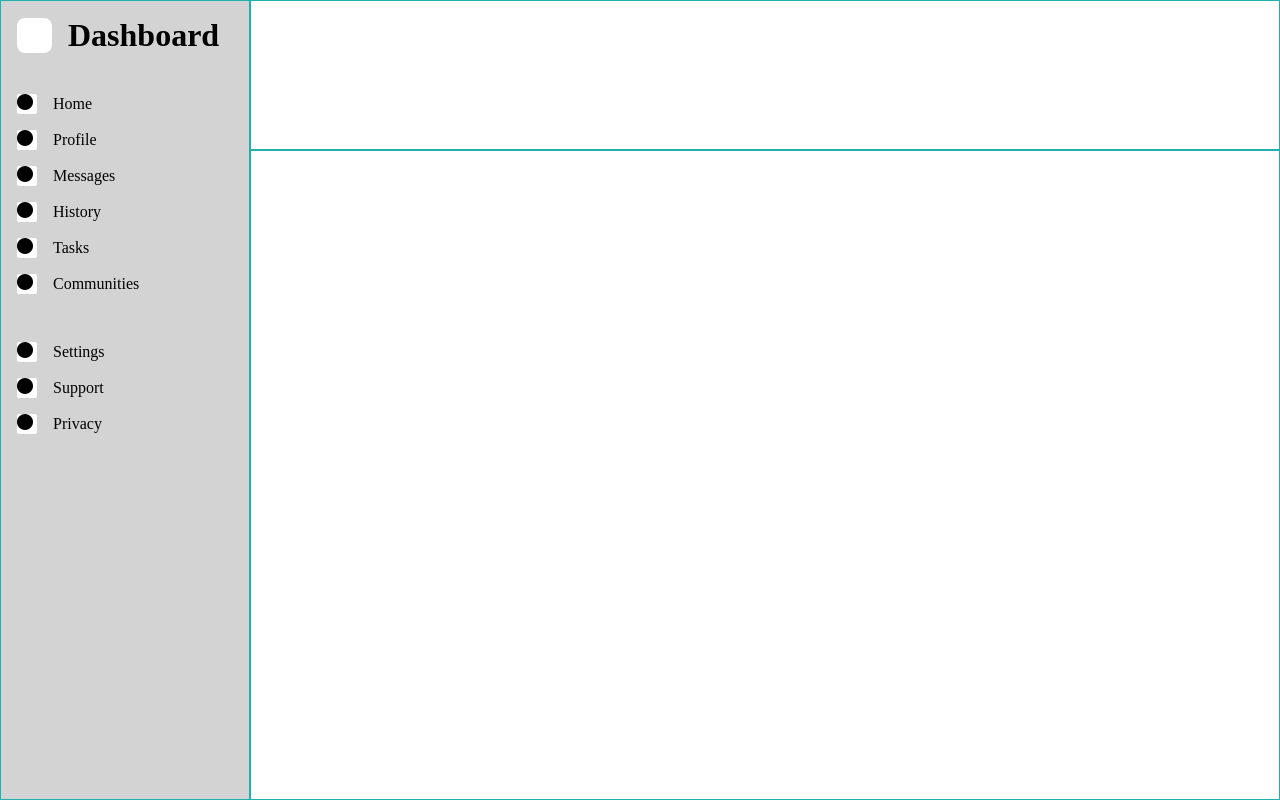
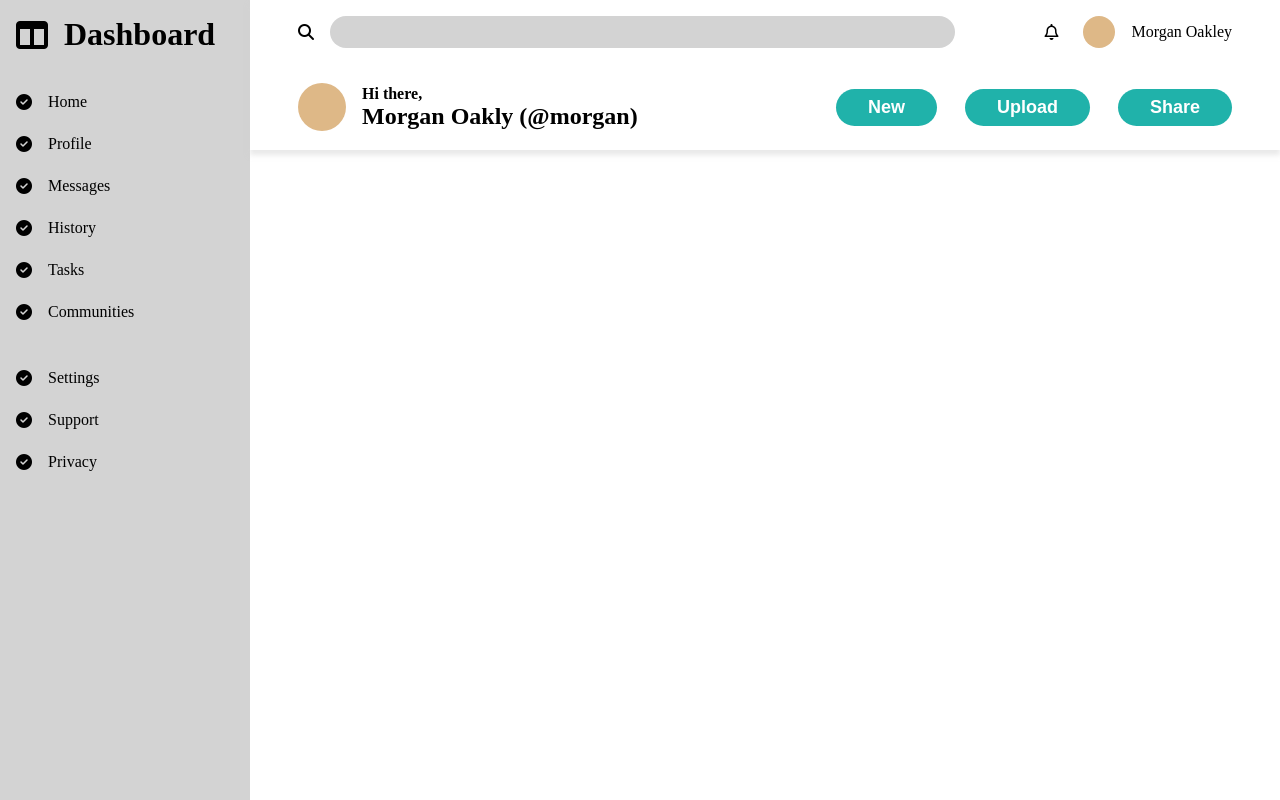
Before and after one commit to MMadlos/Admin-Dashboard-TOP-Project, a plain HTML site: page index.html in a window 1280 px wide. Drawn offline with Linux system fonts and the light colour scheme.

Commit message:
Add header content and some styles

```diff
--- a/index.html
+++ b/index.html
@@ -6,54 +6,79 @@
     <meta name="viewport" content="width=device-width, initial-scale=1.0">
     <title>Admin Dashboard Project (TOP)</title>
     <link rel="stylesheet" href="styles.css">
-    <script src="https://kit.fontawesome.com/dd30b8794e.js" crossorigin="anonymous"></script>
+    <script src="https://kit.fontawesome.com/e16da9793f.js" crossorigin="anonymous"></script>
 </head>
 <body>
     <div class="dashboard_container">
         <div id="sidebar">
             <div class="sidebar_title">
-                <div class="logo"></div>
+                <i class="fa-solid fa-table-columns"></i>
                 <h1>Dashboard</h1>
             </div>
             <div class="sidebar_nav">
-                <div class="primary_menu">
-                    <ul>
+                <ul class="primary_menu">
                     <li>
-                            <i class="fa-solid fa-circle"></i>
+                        <i class="fa-solid fa-circle-check"></i>
                         <p>Home</p></li>
                     <li>
-                            <i class="fa-solid fa-circle"></i>
+                        <i class="fa-solid fa-circle-check"></i>
                         <p>Profile</p></li>
                     <li>
-                            <i class="fa-solid fa-circle"></i>
+                        <i class="fa-solid fa-circle-check"></i>
                         <p>Messages</p></li>
                     <li>
-                            <i class="fa-solid fa-circle"></i>
+                        <i class="fa-solid fa-circle-check"></i>
                         <p>History</p></li>
                     <li>
-                            <i class="fa-solid fa-circle"></i>
+                        <i class="fa-solid fa-circle-check"></i>
                         <p>Tasks</p></li>
                     <li>
-                            <i class="fa-solid fa-circle"></i>
+                        <i class="fa-solid fa-circle-check"></i>
                         <p>Communities</p></li>
                 </ul>
-                </div>
-                <div class="secondary_menu">
-                    <ul>
+                <ul class="secondary_menu">
                     <li>
-                            <i class="fa-solid fa-circle"></i>
+                        <i class="fa-solid fa-circle-check"></i>
                         <p>Settings</p></li>
                     <li>
-                            <i class="fa-solid fa-circle"></i>
+
+                        <i class="fa-solid fa-circle-check"></i>
                         <p>Support</p></li>
                     <li>
-                            <i class="fa-solid fa-circle"></i>
+                        <i class="fa-solid fa-circle-check"></i>
                         <p>Privacy</p></li>
                 </ul>
             </div>
         </div>
+        <div id="header">
+            <div id="top_section">
+                <div id="search_container">
+                    <i class="fa-solid fa-magnifying-glass"></i>
+                    <div class="search_bar"></div>
                 </div>
-        <div id="header"></div>
+                <div id="settings_container">
+                    <i class="fa-regular fa-bell"></i>
+                    <div class="image"></div>
+                    <p id="userAccount">Morgan Oakley</p>
+                </div>
+            </div>
+            <div id="bottom_section">
+                <div class="user_container">
+                    <div class="img_xl"></div>
+                    <div class="user_text_container">
+                        <p class="title_greetings">Hi there,</p>
+                        <p class="title_user_name">Morgan Oakly (@morgan)</p>
+                    </div>
+
+                </div>
+
+                <div class="button_container">
+                    <button>New</button>
+                    <button>Upload</button>
+                    <button>Share</button>
+                </div>
+            </div>
+        </div>
         <main id="main_content"></main>
     </div>
 </body>
--- a/styles.css
+++ b/styles.css
@@ -21,7 +21,6 @@ body {
 
 .dashboard_container > * {
     background-color: white;
-    border: 1px solid lightseagreen;
 }
 
 
@@ -42,6 +41,10 @@ body {
     align-items: center;
     gap: 16px;
 
+}
+
+.sidebar_title > i {
+    font-size: 32px;
 }
 
 .logo {
@@ -68,10 +71,95 @@ li {
     align-items: center;
 }
 
-i {
-    content: "";
-    height: 20px;
-    width: 20px;
-    background-color: white;
-    border-radius: 2px;
+/* HEADER */
+
+#header {
+    padding: 16px 48px;
+    display: grid;
+    grid-template-rows: 1fr 2fr;
+    gap: 16px;
+
+    position: relative;
+    box-shadow: 0px 5px 5px rgb(211, 211, 211, 0.5);
 }
+
+#top_section {
+    display: grid;
+    grid-template-columns: 1fr auto;
+    gap: 80px;
+    margin-bottom: 16px;
+}
+
+#search_container {
+    display: grid;
+    grid-template-columns: auto 1fr;
+    gap: 16px;
+    align-items: center;
+}
+
+.search_bar {
+    min-width: 200px;
+    width: 100%;
+    height: 32px;
+    background-color: lightgrey;
+    border-radius: 16px;
+}
+
+#settings_container {
+    display: grid;
+    grid-template-columns: 1fr 1fr auto;
+    align-items: center;
+    text-align: center;
+    gap: 16px;
+}
+
+.image {
+    width: 32px;
+    aspect-ratio: 1;
+    background-color: burlywood;
+    border-radius: 100%
+}
+
+#bottom_section {
+    display: grid;
+    grid-template-columns: 1fr 1fr;
+    align-items: center;
+}
+
+.user_container {
+    display: grid;
+    grid-template-columns: auto 1fr;
+    gap: 16px;
+    align-items: center;
+}
+
+.img_xl {
+    width: 48px;
+    aspect-ratio: 1;
+    background-color: burlywood;
+    border-radius: 100%
+}
+
+.title_greetings {
+    font-weight: 800;
+}
+
+.title_user_name {
+    font-size: 24px;
+    font-weight: 800;
+}
+
+.button_container {
+    text-align: right;
+}
+
+button {
+    color: white;
+    font-size: 18px;
+    font-weight: 800;
+    padding: 8px 32px;
+    border-radius: 80px;
+    border: none;
+    margin-left: 24px;
+    background-color: lightseagreen;
+}
```
Lines whose indentation alone changed are shown as unchanged.
